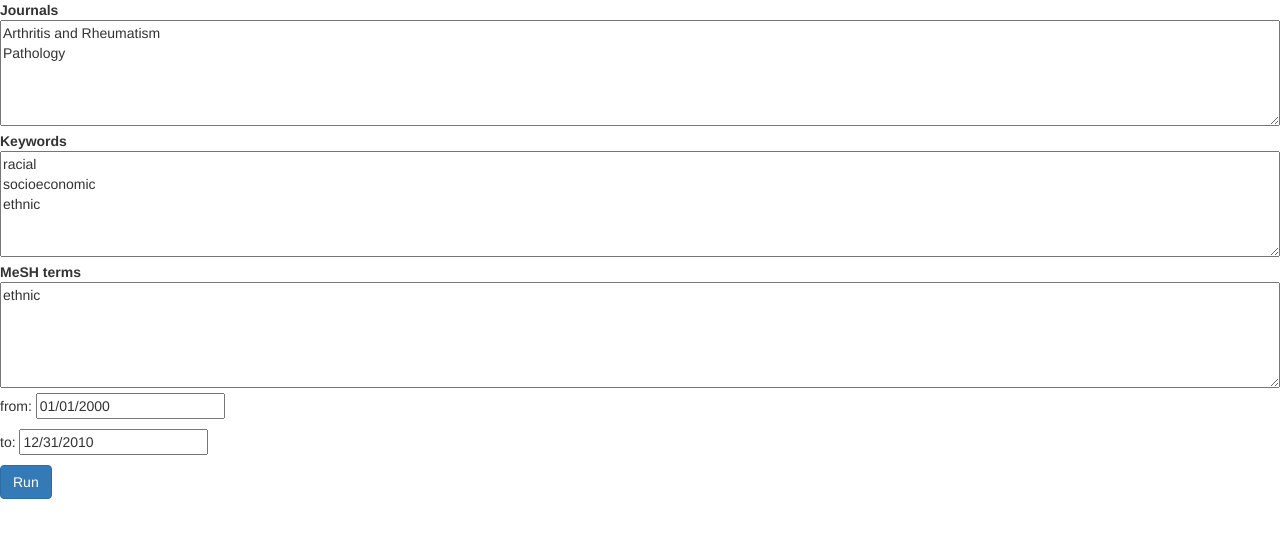
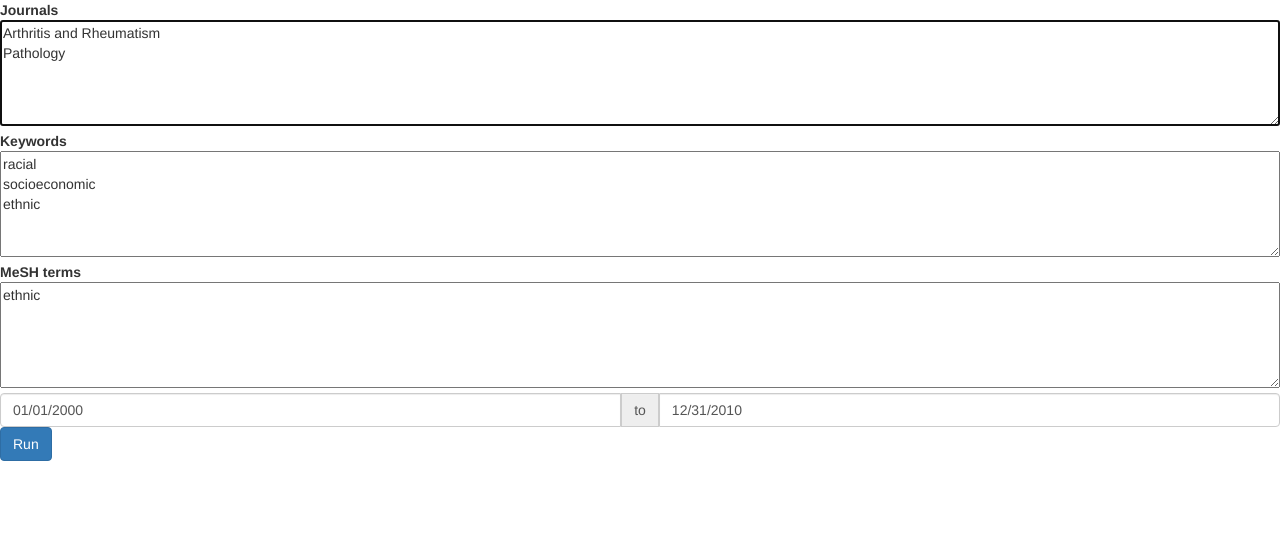
Before and after one commit to invisibleroads/tabulate_keywords, a Flask app: page / in a window 1280 px wide. Shown: the top 538 px of the page. Run offline with Flask 2, Linux system fonts and the light colour scheme; some libraries are stand-ins or nearby versions.

Commit message:
Restore datepicker

```diff
--- a/templates/index.html
+++ b/templates/index.html
@@ -5,15 +5,13 @@
   <meta http-equiv="X-UA-Compatible" content="IE=edge">
   <meta name="viewport" content="width=device-width, initial-scale=1">
   <link rel="stylesheet" href="//maxcdn.bootstrapcdn.com/bootstrap/3.3.4/css/bootstrap.min.css">
+  <link rel="stylesheet" href="//eternicode.github.io/bootstrap-datepicker/bootstrap-datepicker/css/datepicker3.css">
   <style>
     textarea {width: 100%}
   </style>
-
-  <!--- <title>jQuery UI Datepicker - Default functionality</title>-->
-  <link rel="stylesheet" href="//code.jquery.com/ui/1.11.4/themes/smoothness/jquery-ui.css">
-
 </head>
 <body>
+
 <div id=request>
 <b>Journals</b><br>
 <textarea id="journal_names" rows=5>
@@ -33,30 +31,34 @@ ethnic
 ethnic
 </textarea><br>
 
-<p>from: <input type="text" value="01/01/2000" id="from" class="datepicker"></p>
-<p>to: <input type="text" value="12/31/2010" id="to" class="datepicker"></p>
+<div class="input-daterange input-group">
+  <input class="form-control" type="text" data-provide="datepicker" value="01/01/2000" id="from_date" />
+  <span class="input-group-addon">to</span>
+  <input class="form-control" type="text" data-provide="datepicker" value="12/31/2010" id="to_date" />
+</div>
 
 <button class="btn btn-primary" id=run>Run</button>
 </div>
+
 <div id=response></div>
 
 <script src="//code.jquery.com/jquery-2.1.4.min.js"></script>
 <script src="//maxcdn.bootstrapcdn.com/bootstrap/3.3.4/js/bootstrap.min.js"></script>
+<script src="//eternicode.github.io/bootstrap-datepicker/bootstrap-datepicker/js/bootstrap-datepicker.js"></script>
 <script>
 $('#run').click(function() {
   $('#response').html('Querying...');
   $.post('/run', {
     journal_names: $('#journal_names').val(),
     text_terms: $('#text_terms').val(),
-    mesh_terms: $('#mesh_terms').val()
-    // from: $('#from').val(),
-    // to: $('#to').val(),
-    // key_val: $('#select').val()
+    mesh_terms: $('#mesh_terms').val(),
+    from_date: $('#from_date').val(),
+    to_date: $('#from_date').val()
   }, function(data) {
     $('#response').html(data);
   });
 });
-$('#journals').focus();
+$('#journal_names').focus();
 </script>
 </body>
 </html>
--- a/templates/response.html
+++ b/templates/response.html
@@ -12,5 +12,5 @@
 </table>
 
 <form action="/download/{{ archive_name }}">
-  <input type="submit" value="Download" class="btn btn-success">
+  <input type="submit" value="Download" class="btn btn-success" download>
 </form>
```
Also changed, not shown: 1 other file.
